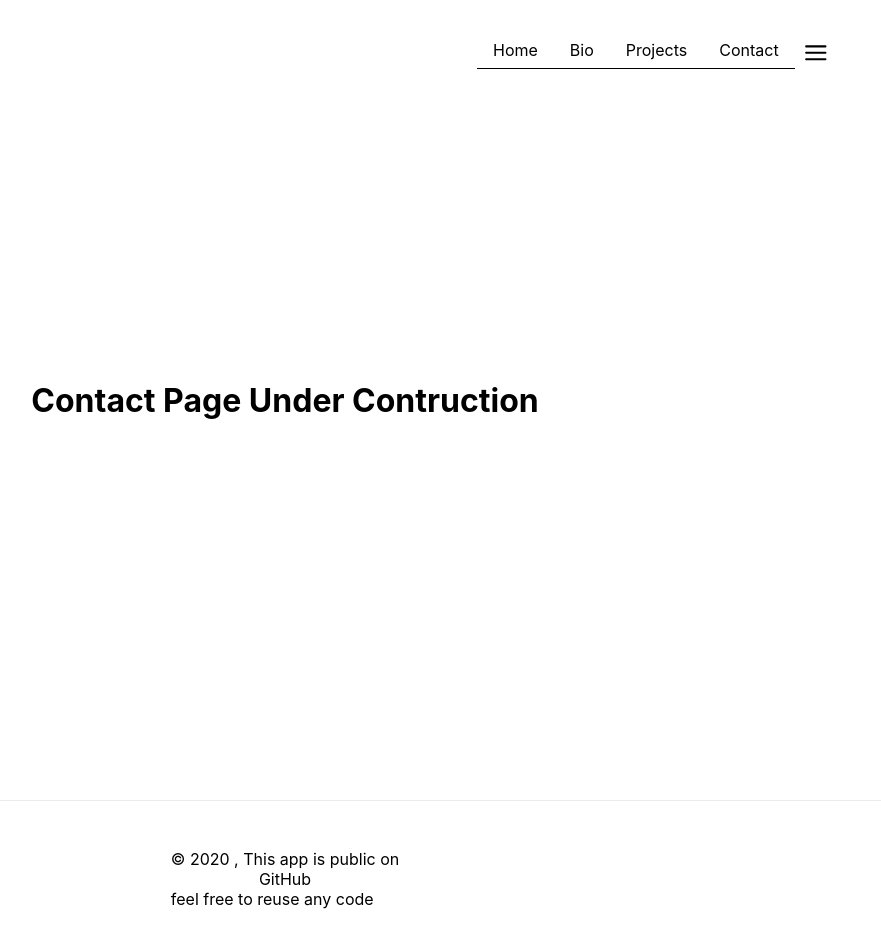
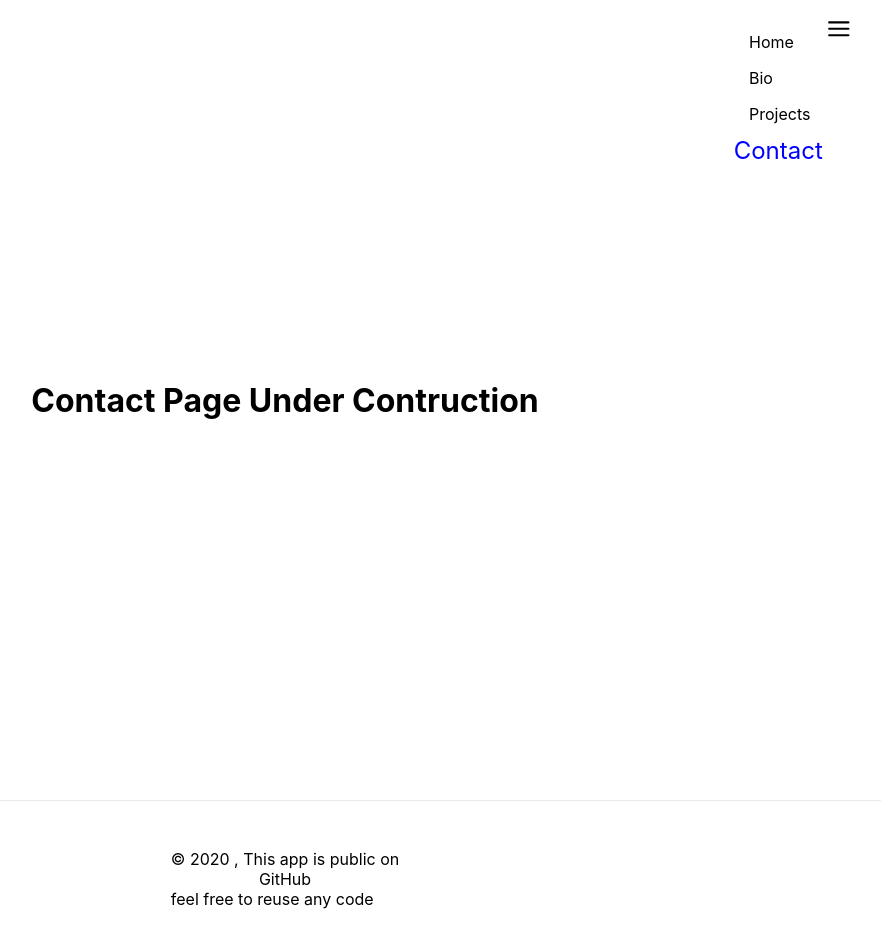
Before and after one commit to xaikodev/xaikodev-web, a Next.js app: page /contact in a window 1280 px wide. Shown: the top 948 px of the page, without its empty margins (355-1236 px from the left). Built offline with nearby package versions, Linux system fonts and the light colour scheme.

Commit message:
page layout & navbar active link

```diff
--- a/pages/_app.tsx
+++ b/pages/_app.tsx
@@ -1,8 +1,13 @@
-import '../src/styles/globals.css'
-import type { AppProps } from 'next/app'
+import "../src/styles/globals.css";
+import type { AppProps } from "next/app";
+import { Page } from "src/components/common/Page";
 
 function MyApp({ Component, pageProps }: AppProps) {
-  return <Component {...pageProps} />
+  return (
+    <Page>
+      <Component {...pageProps} />
+    </Page>
+  );
 }
 
-export default MyApp
+export default MyApp;
--- a/pages/bio.tsx
+++ b/pages/bio.tsx
@@ -2,11 +2,7 @@ import type { NextPage } from "next";
 import { Page } from "src/components/common/Page";
 
 const Bio: NextPage = (props) => {
-  return (
-    <Page title="Bio">
-      <h1>Xaiko's Bio Under Construction</h1>
-    </Page>
-  );
+  return <h1>Xaiko's Bio Under Construction</h1>;
 };
 
 export default Bio;
--- a/pages/contact.tsx
+++ b/pages/contact.tsx
@@ -2,11 +2,7 @@ import type { NextPage } from "next";
 import { Page } from "src/components/common/Page";
 
 const Contact: NextPage = () => {
-  return (
- <Page title="Contact">
-   <h1>Contact Page Under Contruction</h1>
- </Page>
-  );
+  return <h1>Contact Page Under Contruction</h1>;
 };
 
 export default Contact;
--- a/pages/index.tsx
+++ b/pages/index.tsx
@@ -3,9 +3,7 @@ import { Page } from "src/components/common/Page";
 
 const Home: NextPage = () => {
   return (
- <Page>
    <h1>Main Page Under Contruction</h1>
- </Page>
   );
 };
 
--- a/src/components/common/Main.tsx
+++ b/src/components/common/Main.tsx
@@ -1,11 +1,9 @@
 import { FC } from "react";
 import styles from "../../styles/Home.module.css";
-import { Navbar } from "./Navbar";
 
 export const Main: FC = (props) => {
   return (
     <main className={styles.main}>
-      <Navbar />
       {props.children}
     </main>
   );
--- a/src/components/common/Navbar.tsx
+++ b/src/components/common/Navbar.tsx
@@ -1,32 +1,60 @@
-import { FC, useState } from "react";
+import { CSSProperties, FC, useState } from "react";
 import Link from "next/link";
 import styles from "../../styles/common/navbar.module.css";
 import { HamburgerIcon } from "@chakra-ui/icons";
+import { useRouter } from "next/router";
+import { transition } from "@chakra-ui/styled-system";
+import { Container } from "@chakra-ui/layout";
 
 export const Navbar: FC = (props) => {
   const [opened, setOpened] = useState(true);
-
+  const router = useRouter();
+  console.log(router.asPath);
   const toggle = () => {
     setOpened((op) => !op);
   };
 
+  const activeLink: (location: string) => CSSProperties = (
+    location: string
+  ) => {
+    return router.asPath === location
+      ? {
+          color: "blue",
+          transition: "all 0.3s ease-out",
+          transform: "scale(1.5)",
+          webkitTransform: "scale(1.5)",
+        }
+      : { color: "black", transition: "all 0.3s ease-out" };
+  };
+
   return (
     <nav className={styles.navbar}>
-      <div className={opened ? styles.nav : styles.navClosed}>
+      <Container className={opened ? styles.nav : styles.navClosed}>
         <Link href="/">
-          <a className={styles.link}>Home</a>
+          <p className={styles.link} style={activeLink("/")}>
+            Home
+          </p>
         </Link>
         <Link href="/bio">
-          <a className={styles.link}>Bio</a>
+          <p className={styles.link} style={activeLink("/bio")}>
+            Bio
+          </p>
         </Link>
         <Link href="/projects">
-          <a className={styles.link}>Projects</a>
+          <p className={styles.link} style={activeLink("/projects")}>
+            Projects
+          </p>
         </Link>
         <Link href="/contact">
-          <a className={styles.link}>Contact</a>
+          <p className={styles.link} style={activeLink("/contact")}>
+            Contact
+          </p>
         </Link>
-      </div>
-      <HamburgerIcon className={opened ? styles.burger: styles.burgerClosed} onClick={toggle} />
+      </Container>
+      <HamburgerIcon
+        className={opened ? styles.burger : styles.burgerClosed}
+        onClick={toggle}
+      />
     </nav>
   );
 };
--- a/src/components/common/Page.tsx
+++ b/src/components/common/Page.tsx
@@ -3,6 +3,7 @@ import Head from "next/head";
 import { Footer } from "./Footer";
 import { Main } from "./Main";
 import styles from "../../styles/Home.module.css";
+import { Navbar } from "./Navbar";
 
 export interface PageProps {
   title?: string;
@@ -15,6 +16,7 @@ export const Page: FC<PageProps> = (props) => {
         <title>{props.title ? props.title + " | XaikoDev" : "XaikoDev"}</title>
         <meta name="description" content="Xaiko' personal Website" />
       </Head>
+      <Navbar />
       <Main>{props.children}</Main>
       <Footer />
     </div>
--- a/src/styles/common/navbar.module.css
+++ b/src/styles/common/navbar.module.css
@@ -1,7 +1,7 @@
 .navbar {
   position: fixed;
-  left: 65vw;
-  top: 5vh;
+  left: 85vw;
+  top: 2vh;
   display: flex;
   justify-content: center;
   direction: row-reverse;
@@ -9,15 +9,9 @@
 }
 
 .nav {
-  margin-right: 0.5em;
-  padding-bottom: 0.5em;
-  border-bottom-color: black;
-  border-bottom-width: 1px;
-  border-bottom-style: solid;
   transition: all 0.8s ease-out;
 }
 .navClosed {
-  margin-right: 0.5em;
   transform: translateX(40vw);
   transition: all 0.8s ease-out;
 }
```
Also changed, not shown: pages/projects.tsx (+6 -11 lines).
